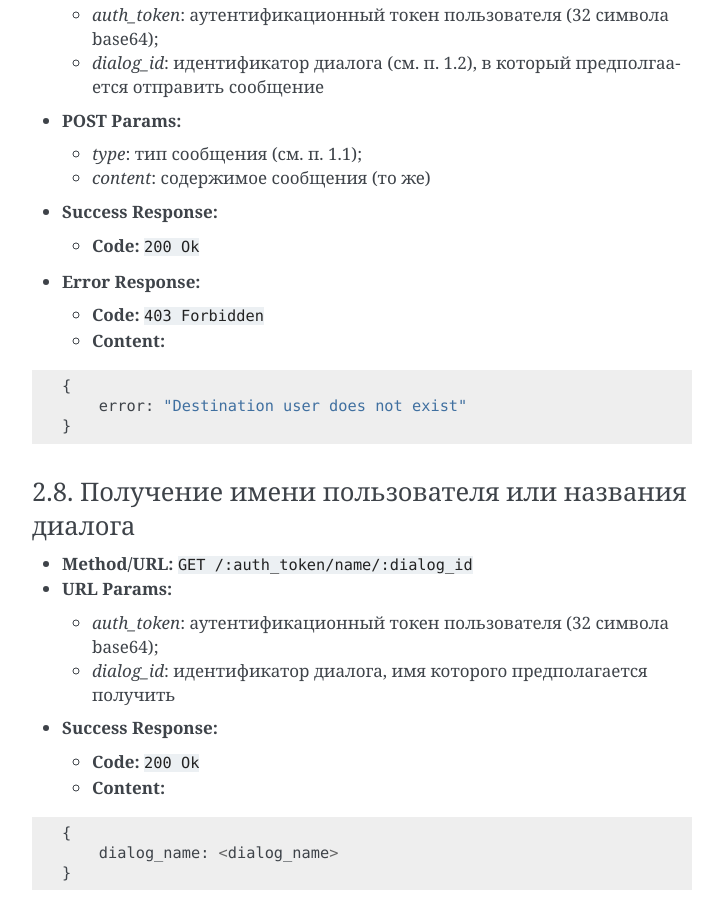
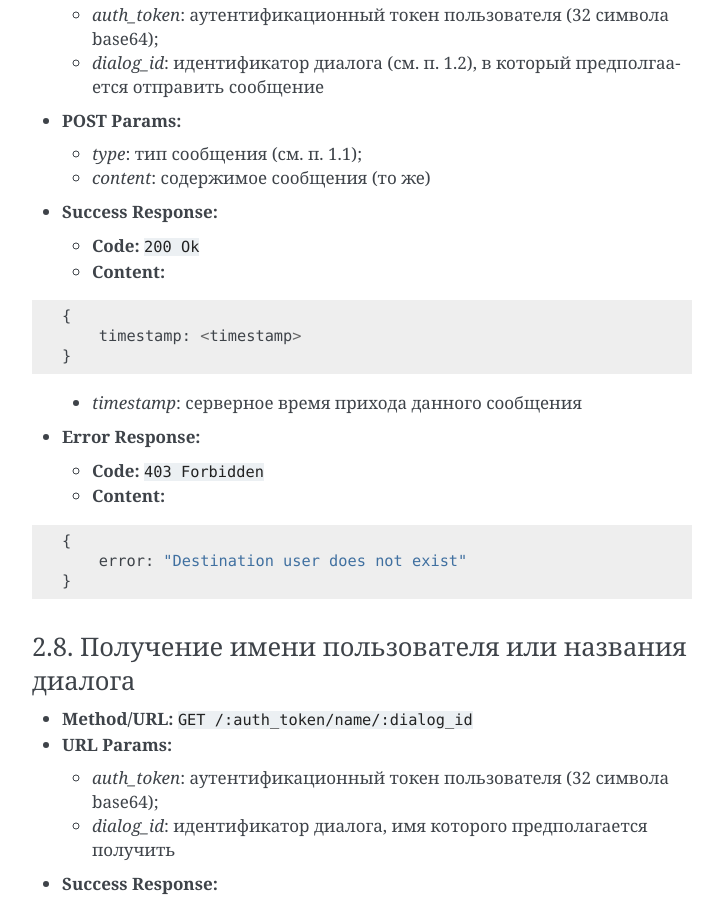
Before and after one commit to frnkySila/batya-api, a Sphinx documentation site: the page built from docs/source/index.rst, in a window 1280 px wide and 900 px high, scrolled down 6766 px. Shown: the whole window, without its empty margins (388-1111 px from the left). Built offline with Sphinx 7.4.7, drawn with Linux system fonts in a browser that asks for light colours.

Commit message:
Добавил вовзрат серверного времени сообщения в запросе 2.7

```diff
--- a/docs/source/index.rst
+++ b/docs/source/index.rst
@@ -312,6 +312,18 @@ dialog_id     :code:`conference_id | username`
 
   * **Code:** :code:`200 Ok`
 
+  * **Content:**
+
+::
+
+  {
+      timestamp: <timestamp>
+  }
+
+..
+
+  * *timestamp*: серверное время прихода данного сообщения
+
 * **Error Response:**
 
   * **Code:** :code:`403 Forbidden`
```
